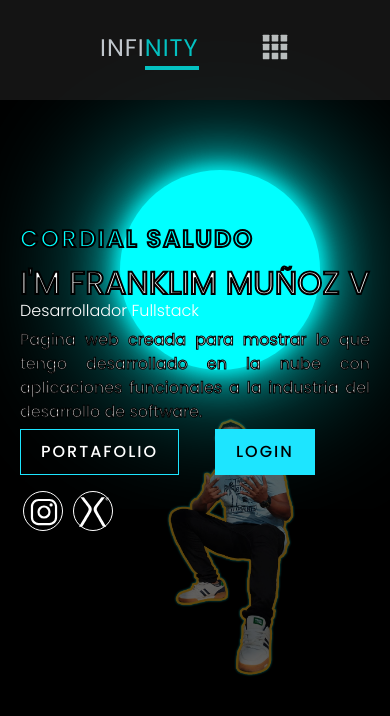
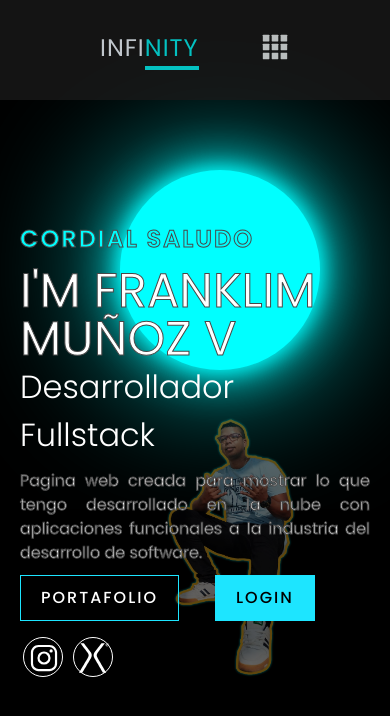
Before and after one commit to f5extCorporacion/Portafoliov2, a Next.js app: page / in a window 390 px wide. Shown: the top 716 px of the page. Built offline with nearby package versions, Linux system fonts and the light colour scheme; a web font is replaced by a local one.

Commit message:
Update inicio.css
actualizacion de letra home

```diff
--- a/app/inicio.css
+++ b/app/inicio.css
@@ -278,13 +278,13 @@ section.active::before{
     font-size: 1.5em;
     letter-spacing: 2px;
     margin-bottom: 10px;
-    -webkit-text-stroke: 2px black;
+
 }
 .banner .content .contentBx h2{
   font-size: 3em;
   line-height: 1em;
   color: #fff;
-    -webkit-text-stroke: 2px black;
+
 }
 .banner .content .contentBx h3{
     font-weight: 300;
@@ -297,7 +297,7 @@ section.active::before{
    color: #fff;
    margin: 10px 0;
    text-align: justify;
-      -webkit-text-stroke: 1px black;
+
 }
 .banner .content .contentBx .link{
     display: flex;
@@ -583,6 +583,7 @@ font-size: 14px;
     text-transform: uppercase;
     text-decoration: none;
 }
+
  header .logo span{
     color: rgb(5, 241, 241);
     border-bottom: 4px solid rgb(5, 241, 241);
@@ -886,24 +887,28 @@ padding: 5px;
     font-size: 1.5em;
     letter-spacing: 2px;
     margin-bottom: 10px;
+    -webkit-text-stroke: 1px #484848;
 }
 .banner .content .contentBx h2{
-        font-size: 2em;
+  font-size: 3em;
   line-height: 1em;
   color: #fff;
+    -webkit-text-stroke: 1px #484848;
 }
 .banner .content .contentBx h3{
     font-weight: 300;
     color: #fff;
-          font-size: 1em;
+    font-size: 2em;
     line-height: 1.5em;
 }
 .banner .content .contentBx p{
-         font-size: 16px;
+   font-size: 1em;
    color: #fff;
-         margin: 5px 0;
+   margin: 10px 0;
    text-align: justify;
+      -webkit-text-stroke: 1px #484848;
 }
+
       .banner .sci{
         position: absolute;
         bottom: -46px;
```
Lines whose indentation alone changed are shown as unchanged.
